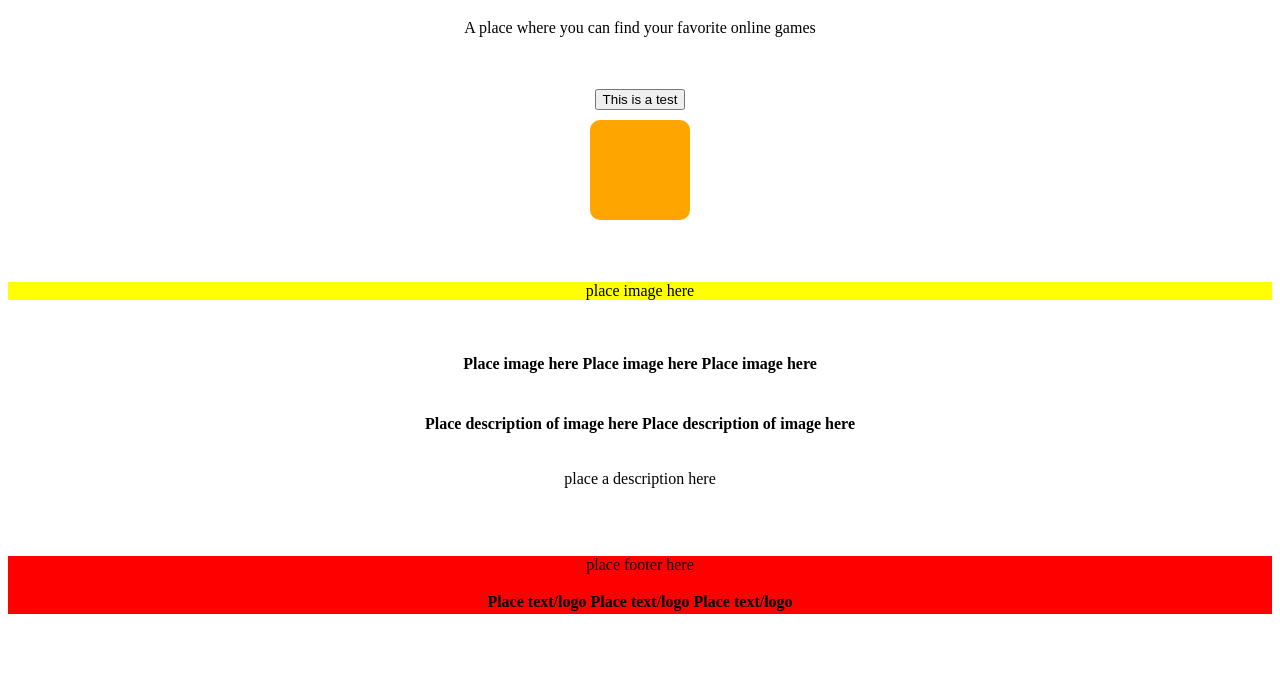
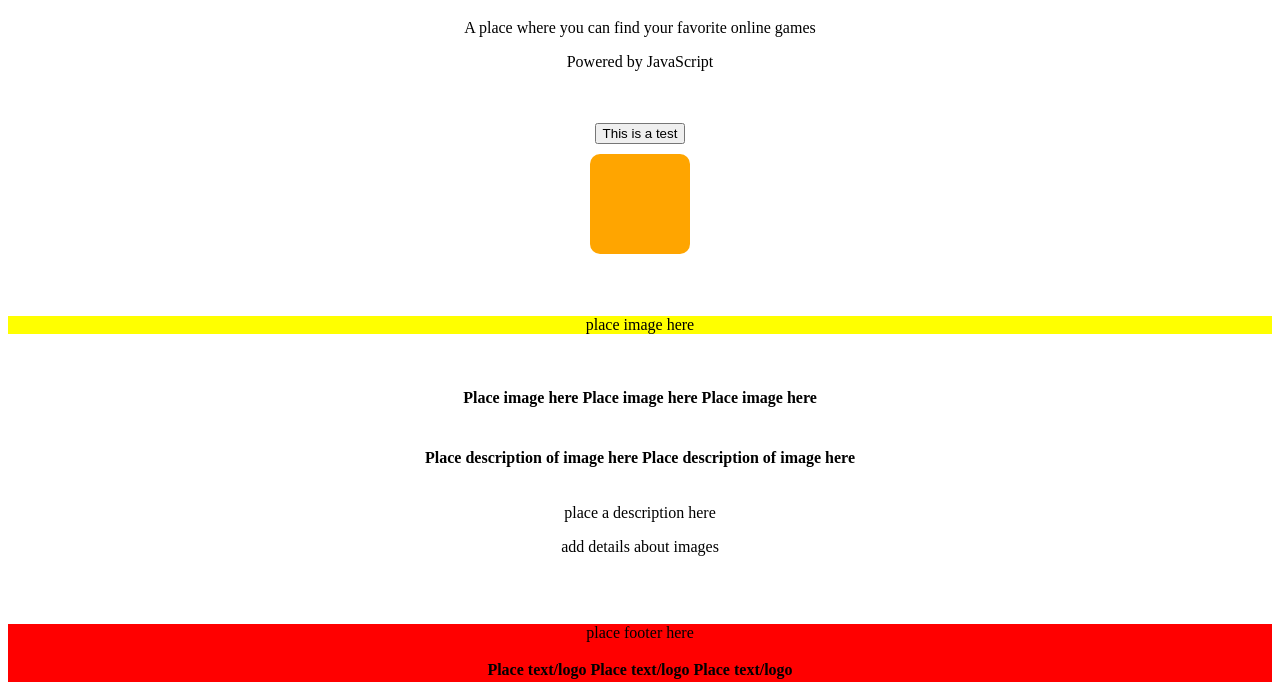
Before and after one commit to isaipd20/GameCentral, a plain HTML site: page index.html in a window 1280 px wide. Shown: the part 129-819 px from the top of the page. Drawn offline with Linux system fonts and the light colour scheme.

Commit message:
changes maded

```diff
--- a/index.html
+++ b/index.html
@@ -23,6 +23,7 @@
     <div align="center">
         <h1>GameCentral</h1>
         <p>A place where you can find your favorite online games</p>
+        <p>Powered by JavaScript</p>
     </div>
 
     <br><br>
@@ -57,6 +58,7 @@
 
     <div align="center">
         <p>place a description here</p>
+        <p>add details about images</p>
     </div>
 
     <br><br>
```
